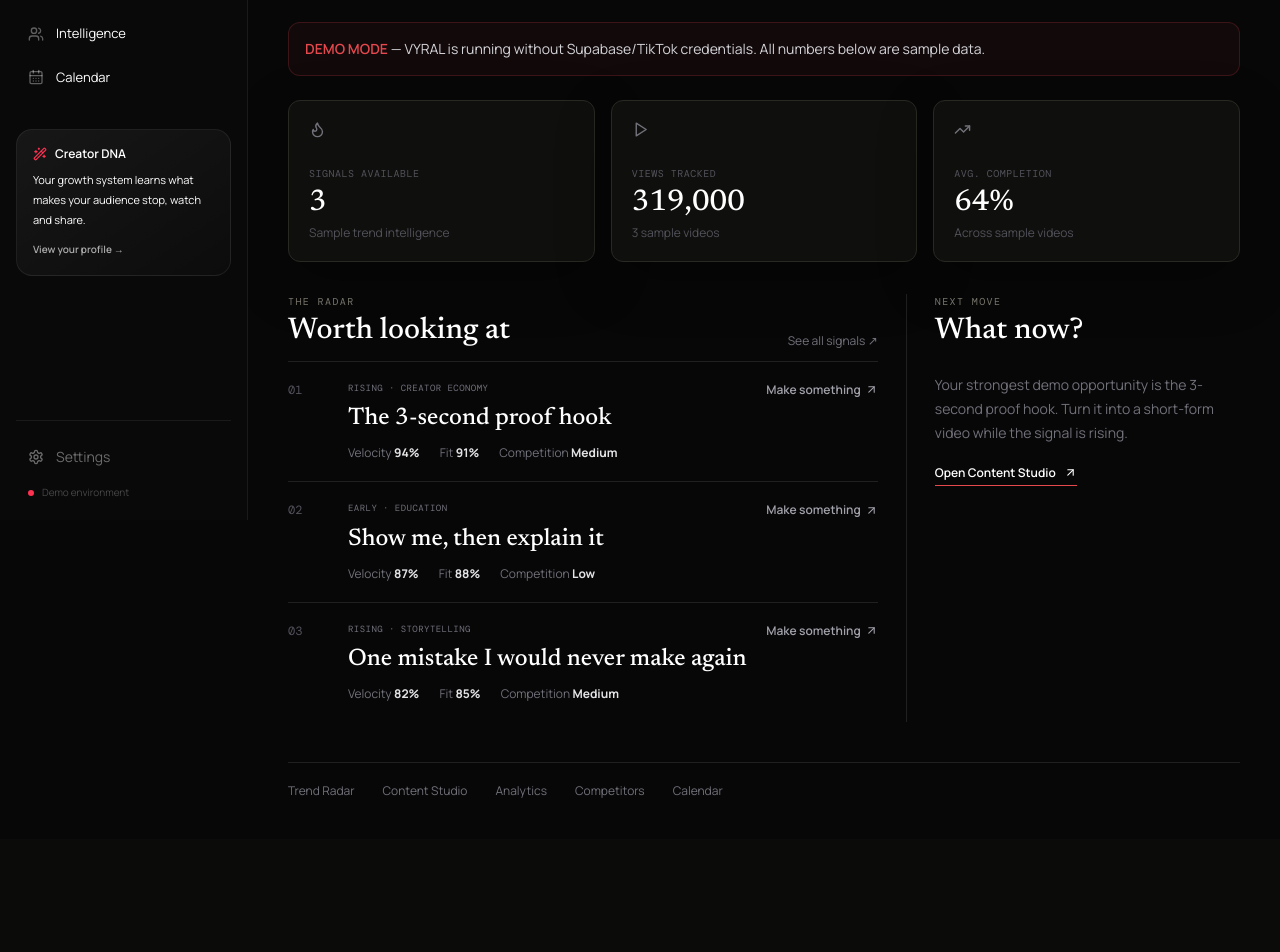
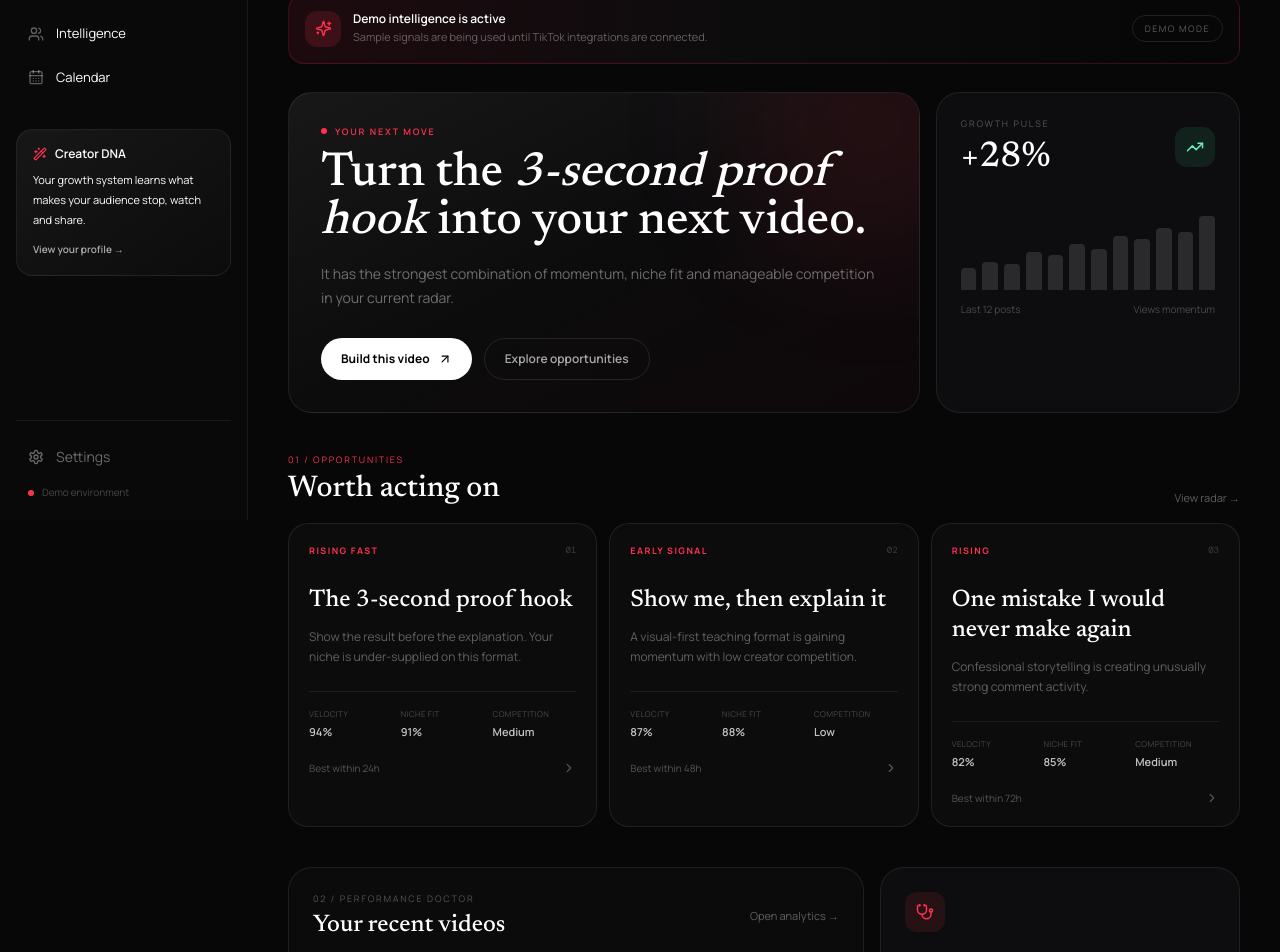
Before and after one commit to Mahiruni/VYRAL, a Next.js app: page / in a window 1280 px wide. Shown: the part 280-1232 px from the top of the page. Before the commit the page ends 1119 px from the top, so only its background shows below. Built offline with nearby package versions, Linux system fonts and the light colour scheme.

Commit message:
design: rebuild VYRAL today dashboard experience

```diff
--- a/app/page.tsx
+++ b/app/page.tsx
@@ -1,41 +1,46 @@
 import Link from 'next/link'
-import { ArrowUpRight, Flame, Play, TrendingUp } from 'lucide-react'
-import { PageShell, EmptyState } from '@/app/components/page-shell'
+import { ArrowUpRight, Flame, Play, TrendingUp, Sparkles, Clock3, Stethoscope, ChevronRight } from 'lucide-react'
+import { PageShell } from '@/app/components/page-shell'
 
-const demoTrends = [
-  { id: 'trend-1', status: 'RISING', category: 'Creator Economy', title: 'The 3-second proof hook', velocity: 94, niche_fit: 91, competition: 'Medium' },
-  { id: 'trend-2', status: 'EARLY', category: 'Education', title: 'Show me, then explain it', velocity: 87, niche_fit: 88, competition: 'Low' },
-  { id: 'trend-3', status: 'RISING', category: 'Storytelling', title: 'One mistake I would never make again', velocity: 82, niche_fit: 85, competition: 'Medium' },
+const opportunities = [
+  { id:'trend-1', tag:'RISING FAST', title:'The 3-second proof hook', description:'Show the result before the explanation. Your niche is under-supplied on this format.', velocity:94, fit:91, competition:'Medium', eta:'Best within 24h' },
+  { id:'trend-2', tag:'EARLY SIGNAL', title:'Show me, then explain it', description:'A visual-first teaching format is gaining momentum with low creator competition.', velocity:87, fit:88, competition:'Low', eta:'Best within 48h' },
+  { id:'trend-3', tag:'RISING', title:'One mistake I would never make again', description:'Confessional storytelling is creating unusually strong comment activity.', velocity:82, fit:85, competition:'Medium', eta:'Best within 72h' },
 ]
 
-const demoVideos = [
-  { views: 184200, completion_rate: 71 },
-  { views: 93600, completion_rate: 64 },
-  { views: 41200, completion_rate: 58 },
+const videos = [
+  { title:'Why I stopped doing this', views:'184.2K', completion:71, delta:'+28%', status:'Strong' },
+  { title:'3 things nobody tells you', views:'93.6K', completion:64, delta:'+11%', status:'Healthy' },
+  { title:'My biggest mistake', views:'41.2K', completion:58, delta:'-6%', status:'Needs work' },
 ]
 
-export default function Home() {
-  const totalViews = demoVideos.reduce((n, v) => n + v.views, 0)
-  const avgCompletion = Math.round(demoVideos.reduce((n, v) => n + v.completion_rate, 0) / demoVideos.length)
-  const name = 'Mahir'
+export default function Home(){
+  return <PageShell title="Good to see you, Mahir." description="Your growth system is ready. Here are the moves with the highest potential right now.">
+    <div className="mb-7 flex flex-wrap items-center justify-between gap-4 rounded-2xl border border-[#ff3151]/20 bg-gradient-to-r from-[#ff3151]/[.09] via-white/[.025] to-transparent p-4">
+      <div className="flex items-center gap-3"><div className="grid h-9 w-9 place-items-center rounded-xl bg-[#ff3151]/15 text-[#ff3151]"><Sparkles size={17}/></div><div><p className="text-xs font-semibold">Demo intelligence is active</p><p className="mt-0.5 text-[11px] text-white/35">Sample signals are being used until TikTok integrations are connected.</p></div></div>
+      <span className="rounded-full border border-white/10 px-3 py-1.5 text-[9px] uppercase tracking-[.16em] text-white/35">Demo mode</span>
+    </div>
 
-  return <PageShell title={`Good to see you, ${name}.`} description="Demo mode is active. Explore VYRAL with sample creator intelligence while integrations are being connected.">
-    <div className="mb-6 rounded-xl border border-[#e5484d]/20 bg-[#e5484d]/5 p-4 text-sm text-zinc-300">
-      <span className="font-semibold text-[#e5484d]">DEMO MODE</span> — VYRAL is running without Supabase/TikTok credentials. All numbers below are sample data.
-    </div>
-    <div className="grid gap-4 md:grid-cols-3">
-      <Stat icon={Flame} label="Signals available" value={String(demoTrends.length)} sub="Sample trend intelligence" />
-      <Stat icon={Play} label="Views tracked" value={totalViews.toLocaleString()} sub="3 sample videos" />
-      <Stat icon={TrendingUp} label="Avg. completion" value={`${avgCompletion}%`} sub="Across sample videos" />
-    </div>
-    <div className="mt-8 grid gap-7 xl:grid-cols-[1.5fr_.85fr]">
-      <section><div className="flex items-end justify-between border-b border-white/10 pb-3"><div><p className="eyebrow">THE RADAR</p><h2 className="mt-1 font-display text-3xl">Worth looking at</h2></div><Link href="/trends" className="text-xs text-zinc-500 hover:text-white">See all signals ↗</Link></div>
-        <div className="divide-y divide-white/10">{demoTrends.map((t,i)=><div key={t.id} className="group py-5"><div className="grid gap-4 md:grid-cols-[44px_1fr_auto] md:items-start"><span className="font-mono text-xs text-zinc-600">0{i+1}</span><div><div className="flex flex-wrap items-center gap-2"><span className="font-mono text-[9px] uppercase tracking-wider text-zinc-500">{t.status} · {t.category}</span></div><h3 className="mt-2 max-w-xl font-display text-2xl leading-tight group-hover:text-[#e5484d]">{t.title}</h3><div className="mt-3 flex gap-5 text-xs text-zinc-500"><span>Velocity <b className="text-zinc-200">{t.velocity}%</b></span><span>Fit <b className="text-zinc-200">{t.niche_fit}%</b></span><span>Competition <b className="text-zinc-200">{t.competition}</b></span></div></div><Link href={`/studio?trend=${t.id}`} className="inline-flex items-center gap-1 text-xs font-semibold text-zinc-400 hover:text-white">Make something <ArrowUpRight size={13}/></Link></div></div>)}</div>
-      </section>
-      <aside className="border-l-0 border-white/10 xl:border-l xl:pl-7"><p className="eyebrow">NEXT MOVE</p><h2 className="mt-1 font-display text-3xl">What now?</h2><div className="mt-6"><p className="text-sm leading-6 text-zinc-500">Your strongest demo opportunity is the 3-second proof hook. Turn it into a short-form video while the signal is rising.</p><Link href="/studio" className="mt-5 inline-flex items-center gap-2 border-b border-[#e5484d] pb-1 text-xs font-semibold">Open Content Studio <ArrowUpRight size={13}/></Link></div></aside>
-    </div>
-    <div className="mt-10 border-t border-white/10 pt-5"><div className="flex flex-wrap gap-x-7 gap-y-3 text-xs text-zinc-500"><Link href="/trends" className="hover:text-white">Trend Radar</Link><Link href="/studio" className="hover:text-white">Content Studio</Link><Link href="/analytics" className="hover:text-white">Analytics</Link><Link href="/competitors" className="hover:text-white">Competitors</Link><Link href="/calendar" className="hover:text-white">Calendar</Link></div></div>
+    <section className="grid gap-4 xl:grid-cols-[1.35fr_.65fr]">
+      <div className="relative overflow-hidden rounded-[24px] border border-white/[.08] bg-gradient-to-br from-white/[.07] via-white/[.025] to-[#ff3151]/[.035] p-6 lg:p-8">
+        <div className="absolute -right-20 -top-24 h-64 w-64 rounded-full bg-[#ff3151]/10 blur-3xl"/>
+        <div className="relative"><div className="flex items-center gap-2 text-[9px] font-semibold uppercase tracking-[.2em] text-[#ff3151]"><span className="h-1.5 w-1.5 rounded-full bg-[#ff3151]"/> Your next move</div><h2 className="mt-3 max-w-2xl font-display text-4xl leading-[1.02] lg:text-5xl">Turn the <em>3-second proof hook</em> into your next video.</h2><p className="mt-4 max-w-xl text-sm leading-6 text-white/40">It has the strongest combination of momentum, niche fit and manageable competition in your current radar.</p><div className="mt-7 flex flex-wrap gap-3"><Link href="/studio?trend=trend-1" className="inline-flex items-center gap-2 rounded-full bg-white px-5 py-3 text-xs font-bold text-black transition hover:scale-[1.02]">Build this video <ArrowUpRight size={14}/></Link><Link href="/trends" className="inline-flex items-center gap-2 rounded-full border border-white/10 px-5 py-3 text-xs font-semibold text-white/65 hover:bg-white/[.05]">Explore opportunities</Link></div></div>
+      </div>
+      <div className="rounded-[24px] border border-white/[.08] bg-[#0d0d0f] p-6"><div className="flex items-center justify-between"><div><p className="text-[9px] uppercase tracking-[.2em] text-white/30">Growth pulse</p><p className="mt-2 font-display text-4xl">+28%</p></div><div className="grid h-10 w-10 place-items-center rounded-xl bg-emerald-400/10 text-emerald-300"><TrendingUp size={18}/></div></div><div className="mt-8 h-20 flex items-end gap-1.5">{[28,35,32,48,44,57,51,68,64,78,73,92].map((h,i)=><span key={i} className="flex-1 rounded-t bg-white/[.12]" style={{height:`${h}%`}}/> )}</div><div className="mt-3 flex justify-between text-[10px] text-white/25"><span>Last 12 posts</span><span>Views momentum</span></div></div>
+    </section>
+
+    <section className="mt-10"><div className="flex items-end justify-between mb-4"><div><p className="text-[9px] uppercase tracking-[.2em] text-[#ff3151]">01 / OPPORTUNITIES</p><h2 className="mt-1 font-display text-3xl">Worth acting on</h2></div><Link href="/trends" className="text-[11px] text-white/35 hover:text-white">View radar →</Link></div>
+      <div className="grid gap-3 lg:grid-cols-3">{opportunities.map((o,i)=><Link href={`/studio?trend=${o.id}`} key={o.id} className="group rounded-[20px] border border-white/[.08] bg-white/[.025] p-5 transition hover:-translate-y-1 hover:border-white/[.16] hover:bg-white/[.04]"><div className="flex items-center justify-between"><span className="text-[9px] font-bold tracking-[.16em] text-[#ff3151]">{o.tag}</span><span className="font-mono text-[9px] text-white/20">0{i+1}</span></div><h3 className="mt-7 font-display text-2xl leading-tight group-hover:text-white">{o.title}</h3><p className="mt-3 text-xs leading-5 text-white/35">{o.description}</p><div className="mt-6 grid grid-cols-3 gap-2 border-t border-white/[.07] pt-4"><Metric label="Velocity" value={`${o.velocity}%`}/><Metric label="Niche fit" value={`${o.fit}%`}/><Metric label="Competition" value={o.competition}/></div><div className="mt-5 flex items-center justify-between text-[10px] text-white/30"><span>{o.eta}</span><ChevronRight size={14} className="transition group-hover:translate-x-1 group-hover:text-[#ff3151]"/></div></Link>)}</div>
+    </section>
+
+    <section className="mt-10 grid gap-4 xl:grid-cols-[1fr_360px]">
+      <div className="rounded-[24px] border border-white/[.08] bg-white/[.02] p-5 lg:p-6"><div className="flex items-center justify-between"><div><p className="text-[9px] uppercase tracking-[.2em] text-white/30">02 / PERFORMANCE DOCTOR</p><h2 className="mt-1 font-display text-2xl">Your recent videos</h2></div><Link href="/analytics" className="text-[11px] text-white/35 hover:text-white">Open analytics →</Link></div><div className="mt-5 space-y-1">{videos.map((v,i)=><div key={v.title} className="grid grid-cols-[1fr_auto] gap-4 rounded-xl p-3 transition hover:bg-white/[.035] md:grid-cols-[1fr_90px_100px_80px]"><div className="min-w-0"><div className="flex items-center gap-2"><Play size={12} className="text-[#ff3151]"/><p className="truncate text-xs font-semibold">{v.title}</p></div><p className="mt-1 text-[10px] text-white/25">{v.status} performance</p></div><div className="hidden md:block"><p className="text-xs font-semibold">{v.views}</p><p className="text-[9px] text-white/25">views</p></div><div className="hidden md:block"><p className="text-xs font-semibold">{v.completion}%</p><p className="text-[9px] text-white/25">completion</p></div><span className={`self-center text-[10px] font-semibold ${v.delta.startsWith('+')?'text-emerald-300':'text-[#ff8b98]'}`}>{v.delta}</span></div>)}</div></div>
+      <div className="rounded-[24px] border border-white/[.08] bg-[#0d0d0f] p-6"><div className="flex h-10 w-10 items-center justify-center rounded-xl bg-[#ff3151]/10 text-[#ff3151]"><Stethoscope size={18}/></div><p className="mt-5 text-[9px] uppercase tracking-[.2em] text-white/30">AI diagnosis</p><h3 className="mt-2 font-display text-2xl">Your hook is the bottleneck.</h3><p className="mt-3 text-xs leading-5 text-white/35">Your strongest videos retain attention early. The weakest drops happen before the first 2 seconds.</p><Link href="/studio" className="mt-5 inline-flex items-center gap-2 text-[11px] font-semibold text-white">Open Hook Lab <ArrowUpRight size={13}/></Link></div>
+    </section>
+
+    <section className="mt-10 grid gap-3 sm:grid-cols-3"><Quick icon={Flame} title="Find a signal" text="Scan emerging trends" href="/trends"/><Quick icon={Sparkles} title="Make a video" text="Generate your content kit" href="/studio"/><Quick icon={Clock3} title="Plan your week" text="Find the best windows" href="/calendar"/></section>
   </PageShell>
 }
 
-function Stat({icon:Icon,label,value,sub}:{icon:any;label:string;value:string;sub:string}){return <div className="glass rounded-xl p-5 shadow-glow"><Icon size={17} className="text-zinc-500"/><p className="mt-7 font-mono text-[10px] uppercase tracking-wider text-zinc-600">{label}</p><p className="mt-1 font-display text-3xl">{value}</p><p className="mt-1 text-xs text-zinc-600">{sub}</p></div>}
+function Metric({label,value}:{label:string;value:string}){return <div><p className="text-[8px] uppercase tracking-wider text-white/25">{label}</p><p className="mt-1 text-[11px] font-semibold text-white/75">{value}</p></div>}
+function Quick({icon:Icon,title,text,href}:{icon:any;title:string;text:string;href:string}){return <Link href={href} className="group rounded-2xl border border-white/[.07] bg-white/[.02] p-4 hover:bg-white/[.04]"><Icon size={16} className="text-[#ff3151]"/><div className="mt-5 flex items-center justify-between"><div><p className="text-xs font-semibold">{title}</p><p className="mt-1 text-[10px] text-white/30">{text}</p></div><ArrowUpRight size={14} className="text-white/20 group-hover:text-white"/></div></Link>}
```
